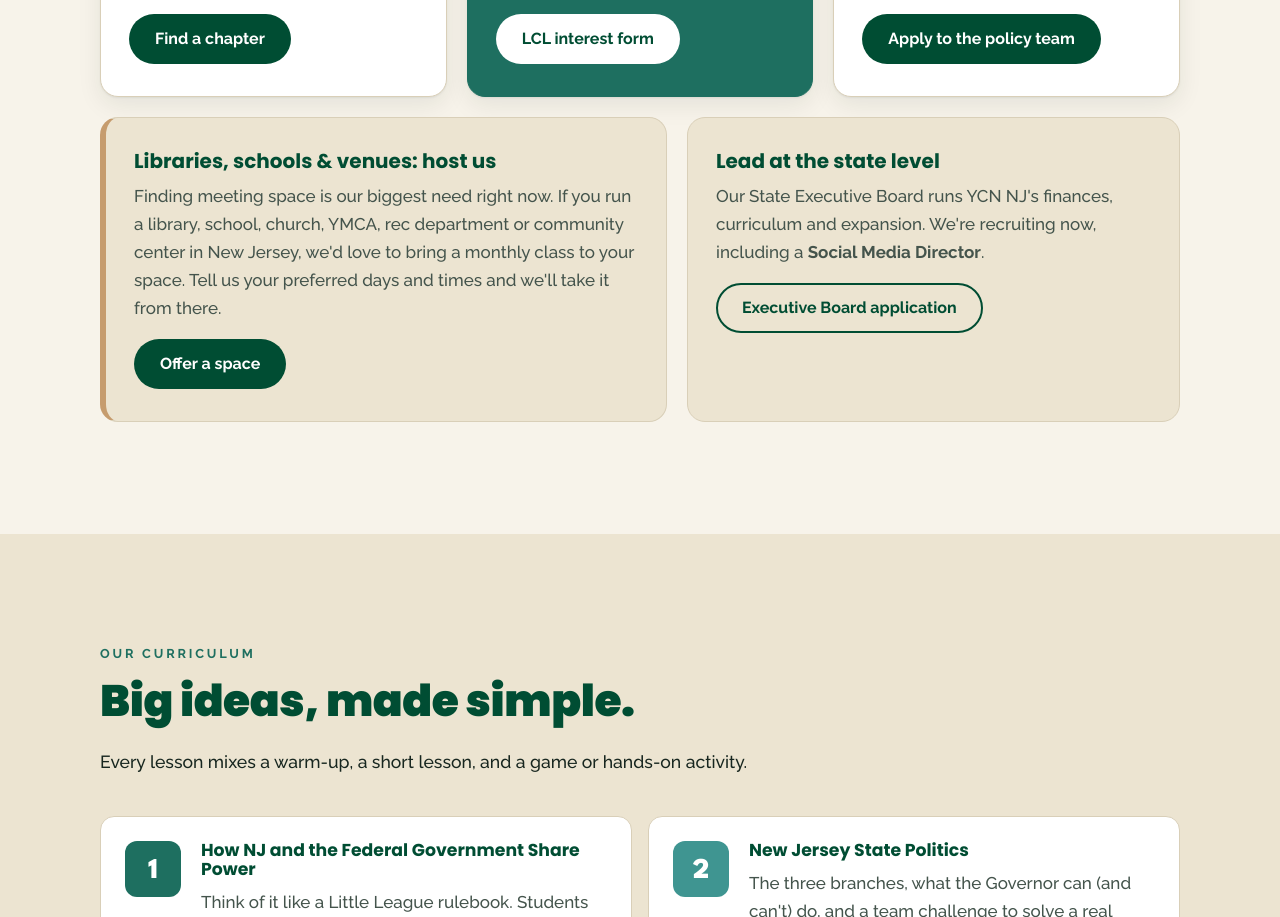
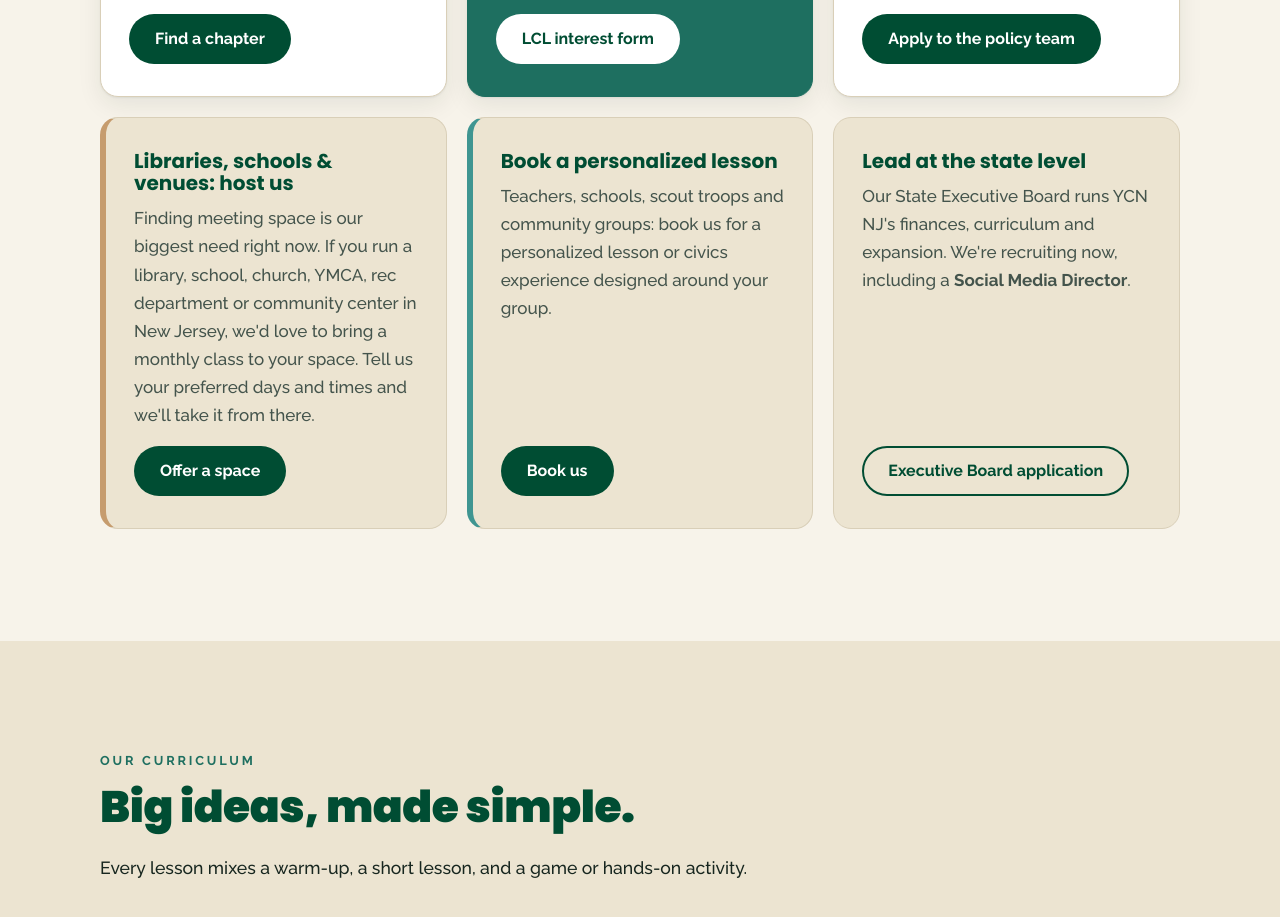
Before and after one commit to Pepper720/youthcivicsnetworknjwebsite, a plain HTML site: page index.html in a window 1280 px wide. Shown: the part 2794-3711 px from the top of the page. Drawn offline with Linux system fonts and the light colour scheme.

Commit message:
Link venue form and add Book a personalized lesson option
Co-Authored-By: Claude Opus 5.5 <noreply@anthropic.com>
Claude-Session: https://claude.ai/code/session_01Vm5CMvPGST11ocdaQHWETM

```diff
--- a/index.html
+++ b/index.html
@@ -144,6 +144,11 @@
           <p>Finding meeting space is our biggest need right now. If you run a library, school, church, YMCA, rec department or community center in New Jersey, we'd love to bring a monthly class to your space. Tell us your preferred days and times and we'll take it from there.</p>
           <a class="btn btn-pine" data-link="host" href="#">Offer a space</a>
         </div>
+        <div id="book" class="more more-book">
+          <h3>Book a personalized lesson</h3>
+          <p>Teachers, schools, scout troops and community groups: book us for a personalized lesson or civics experience designed around your group.</p>
+          <a class="btn btn-pine" data-link="book" href="#">Book us</a>
+        </div>
         <div class="more">
           <h3>Lead at the state level</h3>
           <p>Our State Executive Board runs YCN NJ's finances, curriculum and expansion. We're recruiting now, including a <strong>Social Media Director</strong>.</p>
@@ -274,7 +279,8 @@
     lcl:    "https://docs.google.com/forms/d/1UYhS-SpGuTPJBoRbWd6klu7wYZXJddHsXnLIn36KJEM/viewform",  // Local Chapter Leader Interest - YCN NJ
     exec:   "",  // Executive Board application form
     policy: "https://docs.google.com/forms/d/e/1FAIpQLSdUR1ZhtWIwKSgWHwo_g6d8huIlMfxuomDPG_PrO6q08OEJaA/viewform",  // Policy Team Application
-    host:   "",  // Venue / "host us" form (optional)
+    host:   "https://docs.google.com/forms/d/e/1FAIpQLScwSDzGuP5D3pSpzYpoCa_CJOVVJn-XEYsM2CRQOcJjruhG4A/viewform",  // Offer us a space
+    book:   "https://docs.google.com/forms/d/e/1FAIpQLSdbLR-_1PwZUBv1T381yempPn4v-GyU_Ox_2jVCaUIDurVjpQ/viewform",  // Book a personalized lesson or civics experience
     updates: "https://docs.google.com/forms/d/e/1FAIpQLScMV40Cbc3ZPrDLa7sHsSVmzaVbXFWmkcNi0P2aXIXR6vohqQ/viewform",  // Chapter session updates form
   };
   /* Optional: make each chapter card preselect its town in the updates form.
@@ -290,6 +296,7 @@
     exec: "Executive Board application",
     policy: "Policy department application",
     host: "Hosting YCN NJ at our venue",
+    book: "Booking a personalized lesson",
   };
   const BODIES = {
     host: "Venue name:\nTown:\nPreferred days/times:\nRoom capacity:\nContact name & phone:\n",
--- a/styles.css
+++ b/styles.css
@@ -222,7 +222,10 @@ p { margin: 0 0 1em; }
   font: 800 .7rem/1 var(--f-cap); letter-spacing: .12em; text-transform: uppercase;
   background: var(--biscuit); color: var(--pine-dark); padding: 5px 8px 4px; border-radius: 6px; vertical-align: middle; margin-left: 4px;
 }
-.more-ways { display: grid; grid-template-columns: 1.15fr 1fr; gap: 20px; margin-top: 20px; }
+.more-ways { display: grid; grid-template-columns: repeat(3, 1fr); gap: 20px; margin-top: 20px; }
+.more { display: flex; flex-direction: column; }
+.more .btn { margin-top: auto; align-self: flex-start; }
+.more.more-book { border-left: 6px solid var(--muted-teal); }
 .more { border-radius: 18px; padding: 32px 28px; border: 1px solid var(--line); background: var(--khaki-soft); }
 .more p { color: var(--ink-soft); max-width: 60ch; }
 .more:first-child { border-left: 6px solid var(--biscuit); }
```
